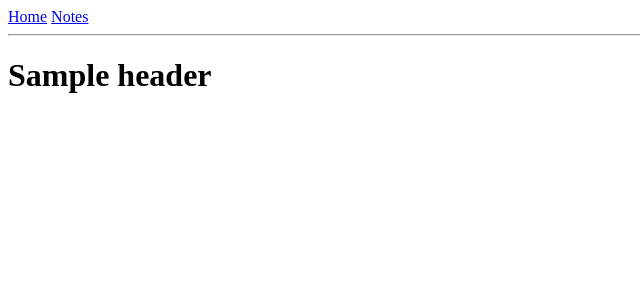
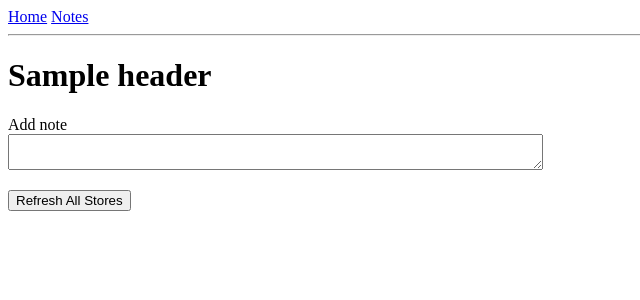
Before and after one commit to andy-gaber/premier-pick-list, a Flask app: template app/templates/home.html in a window 1280 px wide. Shown: the top 300 px of the page, without its empty margins (0-640 px from the left). Run offline with Flask 3, Linux system fonts and the light colour scheme; tables that the repository leaves empty hold one stand-in row (values such as "Sample post"); the template is opened without the code that fills it: values that come from a table or form of the project are taken from there, most other values are stand-ins (such as "Sample title", 1, 10 or a date in 2020).

Commit message:
store refresh functionality

```diff
--- a/app/forms.py
+++ b/app/forms.py
@@ -10,3 +10,8 @@ class NoteForm(FlaskForm):
 
 	# edit = SubmitField('Edit')
 	# delete = SubmitField('Delete')
+
+
+class RefreshForm(FlaskForm):
+	note = TextAreaField("Add note", validators=[InputRequired()])  # DataRequired()
+	refresh = SubmitField("Refresh All Stores")
--- a/app/routes.py
+++ b/app/routes.py
@@ -1,18 +1,72 @@
+import time
+import datetime
+import requests
+from requests.auth import HTTPBasicAuth
+
 from flask import render_template, flash, redirect, url_for
 from app import app
-from app.forms import NoteForm
+from app.forms import NoteForm, RefreshForm
+
+from config import USER, PASS, store_ids
 
 
-@app.route("/")
+@app.route("/", methods=["GET", "POST"])
 def home():
-    header = {'name':'premier'}
-    return render_template("home.html", title="Premier App", header=header)
+	# refresh store
+	# import orders
+	# populate DB
+
+	header = {'name':'premier'}
+
+	form = RefreshForm()
+
+	if form.validate_on_submit():
+
+		if _refresh_all():
+			print("Refreshing...")
+			flash("Refresh success")
+			return redirect(url_for("home"))  #### return redirect(url_for("all_orders"))
+		flash(f"[Error] store refresh")
+		return render_template("home.html", title="Premier App", header=header)
+
+	return render_template("home.html", title="Premier App", header=header)
 
 
 @app.route("/notes", methods=["GET", "POST"])
 def notes():
-    form = NoteForm()
-    if form.validate_on_submit():
-        flash(f'Form submitted: {form.note.data}')
-        return redirect(url_for("notes"))
-    return render_template("notes.html", title="Notes", form=form)
+	form = NoteForm()
+	if form.validate_on_submit():
+		flash(f'Form submitted: {form.note.data}')
+		return redirect(url_for("notes"))
+	return render_template("notes.html", title="Notes", form=form)
+
+
+
+
+# @app.route("/all_orders")
+# def all_orders():
+#     pass
+
+
+def _refresh_all():
+	auth = HTTPBasicAuth(USER, PASS)
+
+	amazon_usa = requests.post(f'https://ssapi.shipstation.com/stores/refreshstore?storeId={store_ids["amazon_usa"]}', auth=auth)
+	amazon_can = requests.post(f'https://ssapi.shipstation.com/stores/refreshstore?storeId={store_ids["amazon_can"]}', auth=auth)
+	ebay = requests.post(f'https://ssapi.shipstation.com/stores/refreshstore?storeId={store_ids["ebay"]}', auth=auth)
+	prem = requests.post(f'https://ssapi.shipstation.com/stores/refreshstore?storeId={store_ids["prem"]}', auth=auth)
+	nsotd = requests.post(f'https://ssapi.shipstation.com/stores/refreshstore?storeId={store_ids["nsotd"]}', auth=auth)
+	buckeroo = requests.post(f'https://ssapi.shipstation.com/stores/refreshstore?storeId={store_ids["buckeroo"]}', auth=auth)
+
+	try:
+		if (amazon_usa.json()['success'] == 'true' and
+			amazon_can.json()['success'] == 'true' and
+			ebay.json()['success'] == 'true' and
+			prem.json()['success'] == 'true' and
+			nsotd.json()['success'] == 'true' and
+			buckeroo.json()['success'] == 'true'):
+
+			time.sleep(1)  # sleep(120)
+			return True
+	except Exception as e:
+		return False
--- a/app/templates/base.html
+++ b/app/templates/base.html
@@ -8,6 +8,7 @@
             <a href="{{ url_for('home') }}">Home</a>
             <a href="{{ url_for('notes') }}">Notes</a>
         </div>
+
         <hr>
         {% with messages = get_flashed_messages() %}
         {% if messages %}
--- a/app/templates/home.html
+++ b/app/templates/home.html
@@ -2,4 +2,22 @@
 
 {% block content %}
     <h1>{{ header.name }}</h1>
+
+    <!-- action empty string submits to current URL -->
+    <!-- novalidate: let flask validate instead of web browser -->
+    <form action="" method="post" novalidate>
+        {{ form.hidden_tag() }}
+        <p>
+            {{ form.note.label }}<br>             <!-- "Add note" -->
+            {{ form.note(cols=64, rows=2) }}<br>  <!-- text box -->
+            {% for error in form.note.errors %}
+            <span style="color: red;">[{{ error }}]</span>
+            {% endfor %}
+        </p>
+
+        <p>
+            {{ form.refresh() }}  <!-- submit -->
+        </p>
+
+
 {% endblock %}
```
